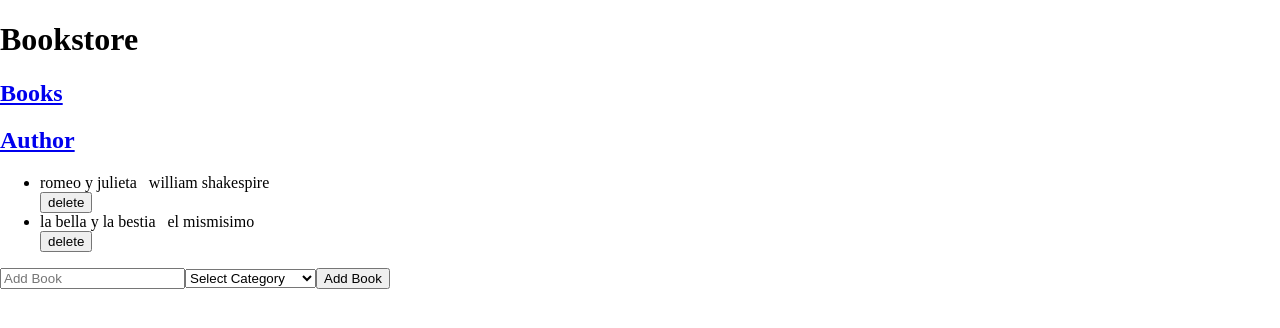
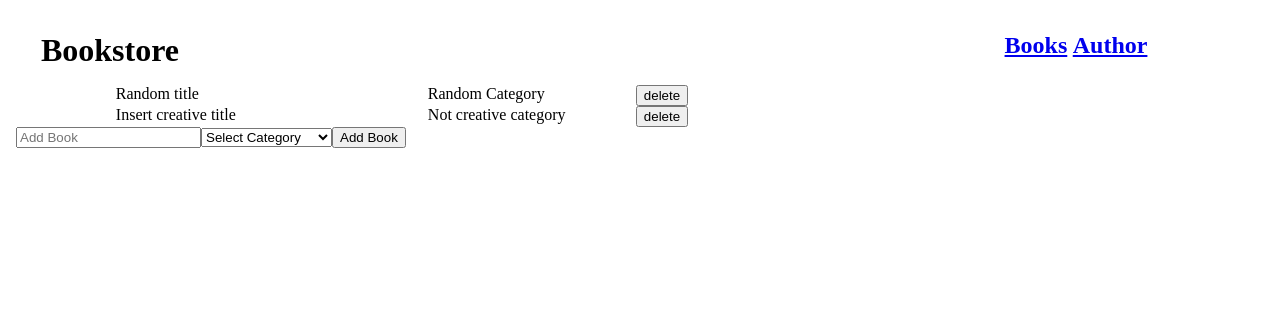
Before and after one commit to EmiLoKiJu/bookstore, a React (Create React App) app: page / in a window 1280 px wide. Shown: the top 328 px of the page. Built offline with nearby package versions, Linux system fonts and the light colour scheme.

Commit message:
Add functionality to booksSlice to store the state, and the webpage to call the reducers from it to add or delete book

```diff
--- a/src/App.js
+++ b/src/App.js
@@ -6,8 +6,9 @@ import {
 } from 'react-router-dom';
 
 import './App.css';
-import BooksLogic from './components/bookslogic';
 import Categories from './components/categories';
+import BooksList from './components/bookslist';
+import AddBook from './components/addbook';
 
 function Layout() {
   return (
@@ -19,7 +20,7 @@ function Layout() {
           <h2 className="h2-class"><a href="./categories">Author</a></h2>
         </div>
       </div>
-      <div className="dflex spacebetween"><Outlet /></div>
+      <div><Outlet /></div>
     </div>
   );
 }
@@ -29,7 +30,15 @@ function App() {
     <BrowserRouter>
       <Routes>
         <Route path="/" element={<Layout />}>
-          <Route index element={<div><BooksLogic /></div>} />
+          <Route
+            index
+            element={(
+              <div>
+                <BooksList />
+                <AddBook />
+              </div>
+            )}
+          />
           <Route path="categories" element={<div><Categories /></div>} />
           <Route path="*" element={<div>Error 404: Page not found</div>} />
         </Route>
--- a/src/components/book.js
+++ b/src/components/book.js
@@ -1,17 +1,25 @@
 import React from 'react';
 import PropTypes from 'prop-types';
+import { useDispatch } from 'react-redux';
 import { removeBook } from '../redux/books/booksSlice';
 
-const Book = ({ book }) => (
-  <li>
-    <div>
-      {book.title}
-      &nbsp;&nbsp;&nbsp;
-      {book.category}
-    </div>
-    <button type="button" onClick={() => removeBook(book.id)}>delete</button>
-  </li>
-);
+const Book = ({ book }) => {
+  const dispatch = useDispatch();
+
+  return (
+    <li className="dgrid3x1">
+      <div className="title">
+        {book.title}
+      </div>
+      <div className="category">
+        {book.category}
+      </div>
+      <div>
+        <button type="button" className="remove-button" onClick={() => dispatch(removeBook(book.id))}>delete</button>
+      </div>
+    </li>
+  );
+};
 
 Book.propTypes = {
   book: PropTypes.shape({
--- a/src/components/bookslist.js
+++ b/src/components/bookslist.js
@@ -1,7 +1,10 @@
-import PropTypes from 'prop-types';
+import { useSelector } from 'react-redux';
+// import store from '../redux/store';
 import Book from './book';
 
-const BooksList = ({ books }) => (
+const BooksList = () => {
+  const books = useSelector((store) => store.books);
+  return (
     <ul>
       {books.map((book) => (
         <Book
@@ -11,15 +14,6 @@ const BooksList = ({ books }) => (
       ))}
     </ul>
   );
-
-BooksList.propTypes = {
-  books: PropTypes.arrayOf(
-    PropTypes.shape({
-      id: PropTypes.string.isRequired,
-      title: PropTypes.string.isRequired,
-      category: PropTypes.string.isRequired,
-    }),
-  ).isRequired,
 };
 
 export default BooksList;
--- a/src/components/bookslogic.js
+++ /dev/null
@@ -1,28 +0,0 @@
-import { useState } from 'react';
-import { v4 as uuidv4 } from 'uuid';
-import AddBook from './addbook';
-import BooksList from './bookslist';
-
-const BooksLogic = () => {
-  const [books, setBooks] = useState([
-    {
-      title: 'romeo y julieta',
-      category: 'william shakespire',
-      id: uuidv4(),
-    },
-    {
-      title: 'la bella y la bestia',
-      category: 'el mismisimo',
-      id: uuidv4(),
-    },
-  ]);
-
-  return (
-    <>
-      <BooksList books={books} />
-      <AddBook setBooks={setBooks} />
-    </>
-  );
-};
-
-export default BooksLogic;
--- a/src/index.css
+++ b/src/index.css
@@ -1,3 +1,39 @@
 body {
+  margin: 16px;
+}
+
+ul {
+  padding: 0;
   margin: 0;
 }
+
+li {
+  list-style-type: none;
+}
+
+h1 {
+  margin: 16px 2%;
+}
+
+h2 {
+  margin: 16px 2%;
+}
+
+.dflex {
+  display: flex;
+}
+
+.spacebetween {
+  justify-content: space-between;
+}
+
+.dgrid3x1 {
+  margin-left: 8%;
+  width: 50%;
+  display: grid;
+  grid-template-columns: 3fr 2fr 1fr;
+}
+
+.mr10 {
+  margin-right: 10%;
+}
--- a/src/redux/books/booksSlice.js
+++ b/src/redux/books/booksSlice.js
@@ -1,7 +1,18 @@
 import { createSlice } from '@reduxjs/toolkit';
-// import { v4 as uuidv4 } from 'uuid';
+import { v4 as uuidv4 } from 'uuid';
 
-const initialstateforthis = [];
+const initialstateforthis = [
+  {
+    title: 'Random title',
+    category: 'Random Category',
+    id: uuidv4(),
+  },
+  {
+    title: 'Insert creative title',
+    category: 'Not creative category',
+    id: uuidv4(),
+  },
+];
 
 const booksSlice = createSlice({
   name: 'books',
```
Lines whose indentation alone changed are shown as unchanged.
